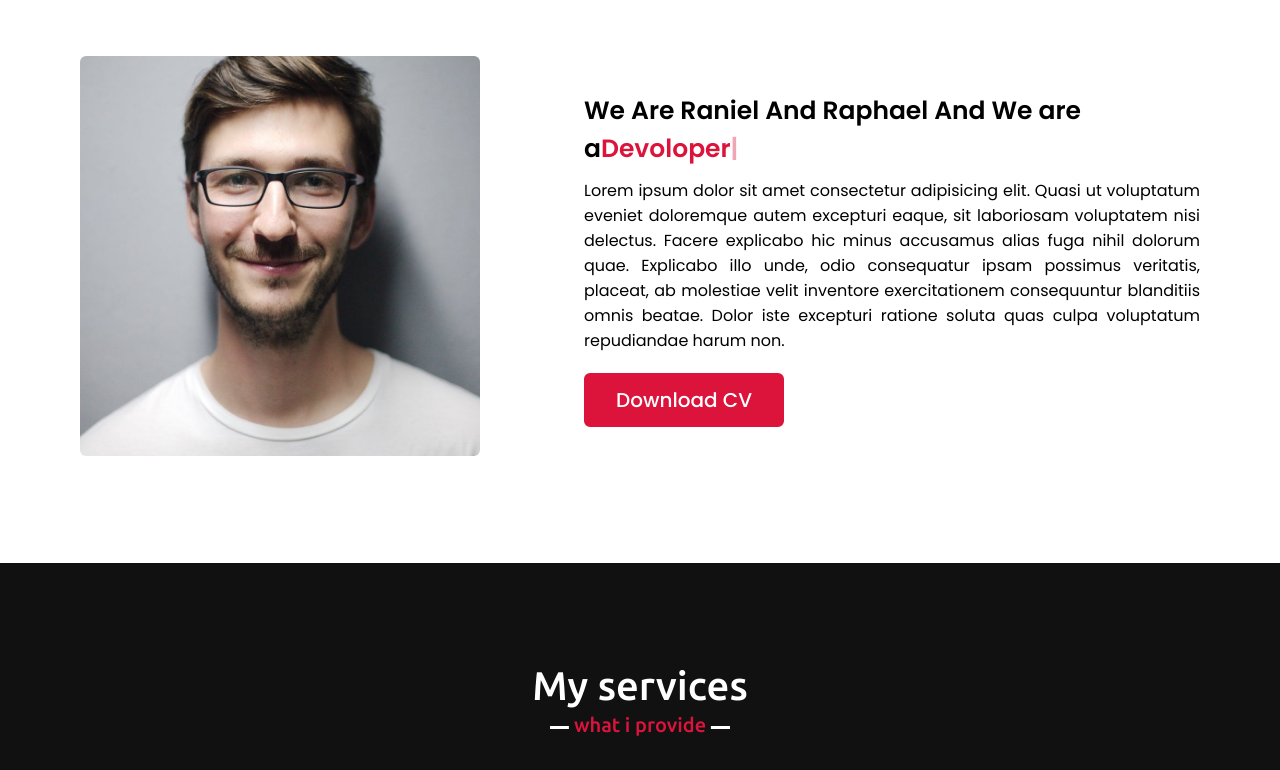
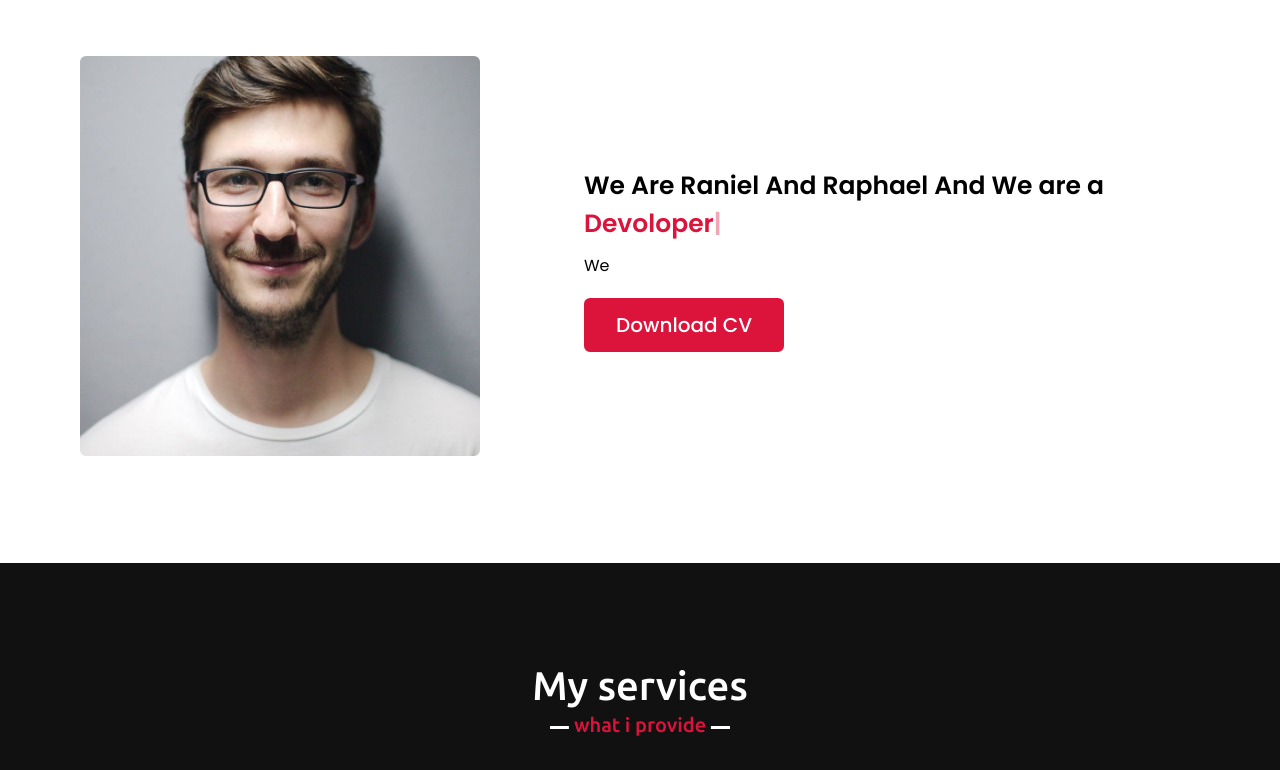
Before and after one commit to Raniel-And-Raphael/Raniel-And-Raphael.github.io, a plain HTML site: page index.html in a window 1280 px wide. Shown: the part 970-1740 px from the top of the page. Drawn offline with nearby package versions, Linux system fonts and the light colour scheme.

Commit message:
Update index.html

```diff
--- a/index.html
+++ b/index.html
@@ -55,8 +55,8 @@
                     <img src="images/profile-1.jpeg" alt="">
                 </div>
                 <div class="column right">
-                    <div class="text">We Are Raniel And Raphael And We are a<span class="typing-2"></span></div>
-                    <p>Lorem ipsum dolor sit amet consectetur adipisicing elit. Quasi ut voluptatum eveniet doloremque autem excepturi eaque, sit laboriosam voluptatem nisi delectus. Facere explicabo hic minus accusamus alias fuga nihil dolorum quae. Explicabo illo unde, odio consequatur ipsam possimus veritatis, placeat, ab molestiae velit inventore exercitationem consequuntur blanditiis omnis beatae. Dolor iste excepturi ratione soluta quas culpa voluptatum repudiandae harum non.</p>
+                    <div class="text">We Are Raniel And Raphael And We are a  <span class="typing-2"></span></div>
+                    <p>We </p>
                     <a href="#">Download CV</a>
                 </div>
             </div>
```
